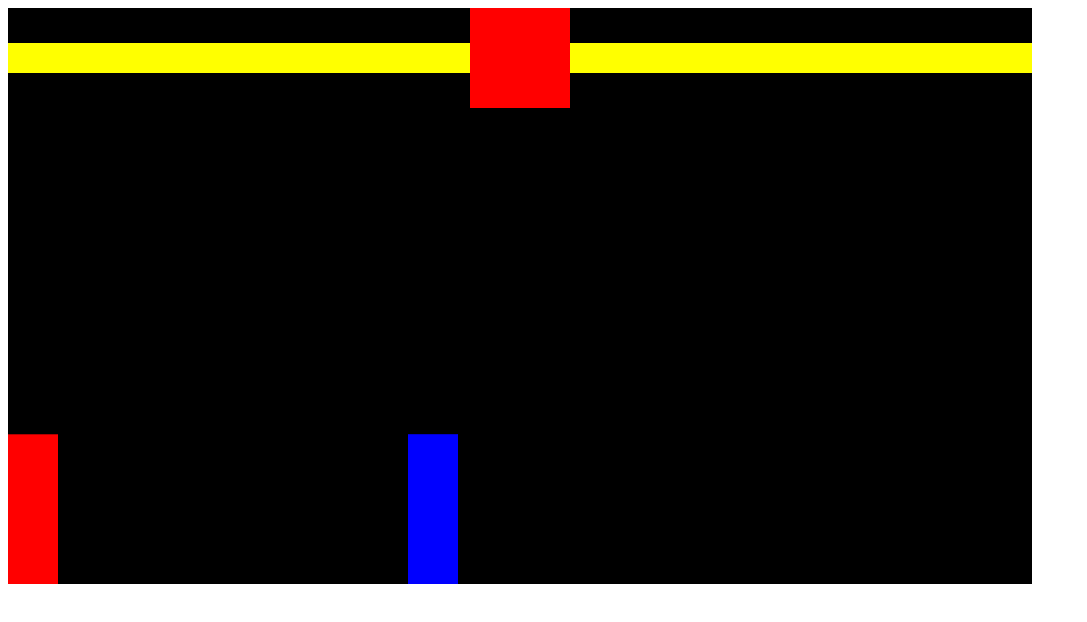
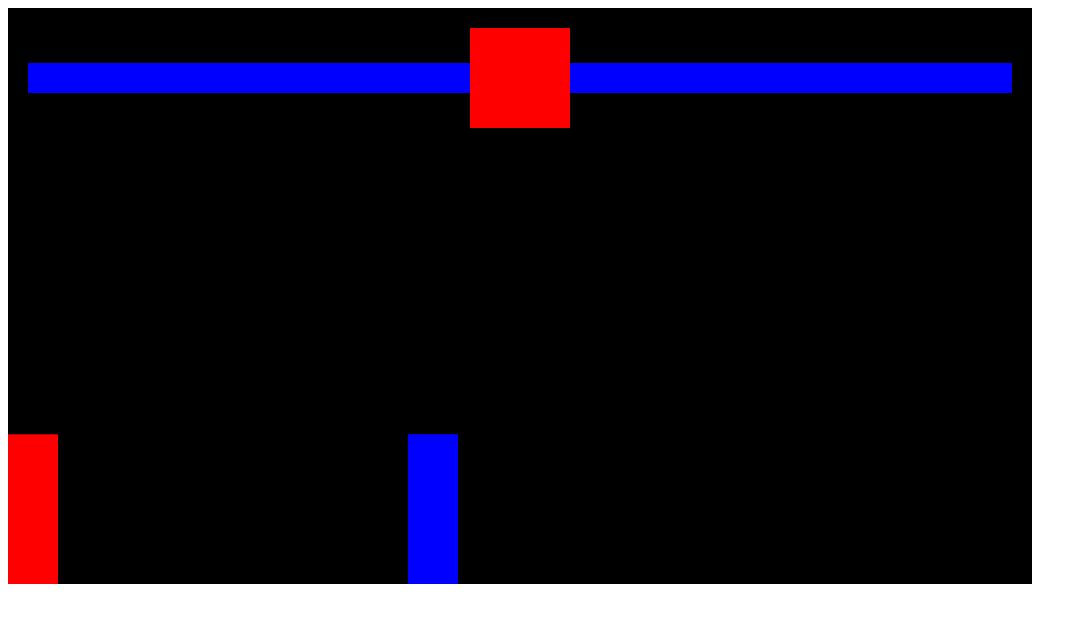
Before and after one commit to GodKimba/Fighting-Game-JS, a plain HTML site: page index.html in a window 1280 px wide. Shown: the whole page, without its empty margins (0-1087 px from the left). Drawn offline with Linux system fonts and the light colour scheme.

Commit message:
finished the health bar interface of both player as well as the enemy

```diff
--- a/index.html
+++ b/index.html
@@ -1,16 +1,64 @@
+<head>
+  <style>
+    * {
+      box-sizing: border-box;
+    }
+  </style>
+</head>
+
 <body>
   <!-- red container div -->
-    <div>
   <div style="position: relative; display: inline-block">
     <!-- smaller red container div -->
-          <div style="position: absolute; display: flex; width: 100%; align-items: center;">
+    <div
+      style="
+        position: absolute;
+        display: flex;
+        width: 100%;
+        align-items: center;
+        padding: 20px;
+      "
+    >
       <!-- player health -->
-            <div style="background-color: yellow; height: 30px; width: 100%;"></div>
+      <div style="position: relative; height: 30px; width: 100%; display: flex; justify-content: flex-end;">
+        <div style="background-color: yellow; height: 30px; width: 100%"></div>
+        <div
+          id="playerHealth"
+          style="
+            position: absolute;
+            background: blue;
+            top: 0;
+            right: 0;
+            bottom: 0;
+            width: 100%;
+          "
+        ></div>
+      </div>
       <!-- timer -->
-            <div style="background-color: red; width: 100px; height: 100px; flex-shrink: 0"></div>
+      <div
+        style="
+          background-color: red;
+          width: 100px;
+          height: 100px;
+          flex-shrink: 0;
+        "
+      ></div>
       <!-- enemy health -->
-            <div style="background-color: yellow; height: 30px; width: 100%;"></div>
+      <div style="position: relative; height: 30px; width: 100%">
+        <div style="background-color: yellow; height: 30px"></div>
+        <div
+          id="enemyHealth"
+          style="
+            position: absolute;
+            background: blue;
+            top: 0;
+            right: 0;
+            bottom: 0;
+            left: 0;
+          "
+        ></div>
         <div></div>
+      </div>
     </div>
     <canvas></canvas>
   </div>
--- a/index.js
+++ b/index.js
@@ -31,6 +31,7 @@ class Sprite {
     };
     this.color = color;
     this.isAttacking;
+    this.health = 100;
   }
   draw() {
     c.fillStyle = this.color; // Filling the rectangle with the color red, and because it is inside draw is gonna select the c object
@@ -179,7 +180,8 @@ function animate() {
     player.isAttacking
   ) {
     player.isAttacking = false;
-    console.log("go");
+    enemy.health -= 20
+    document.querySelector('#enemyHealth').style.width = enemy.health + '%';
   }
   if (
     reactangularCollision({
@@ -189,7 +191,8 @@ function animate() {
     enemy.isAttacking
   ) {
     enemy.isAttacking = false;
-    console.log("enemy attack successful");
+    player.health -= 20;
+    document.querySelector('#playerHealth').style.width = player.health + '%';
   }
 }
 
```
Lines whose indentation alone changed are shown as unchanged.
